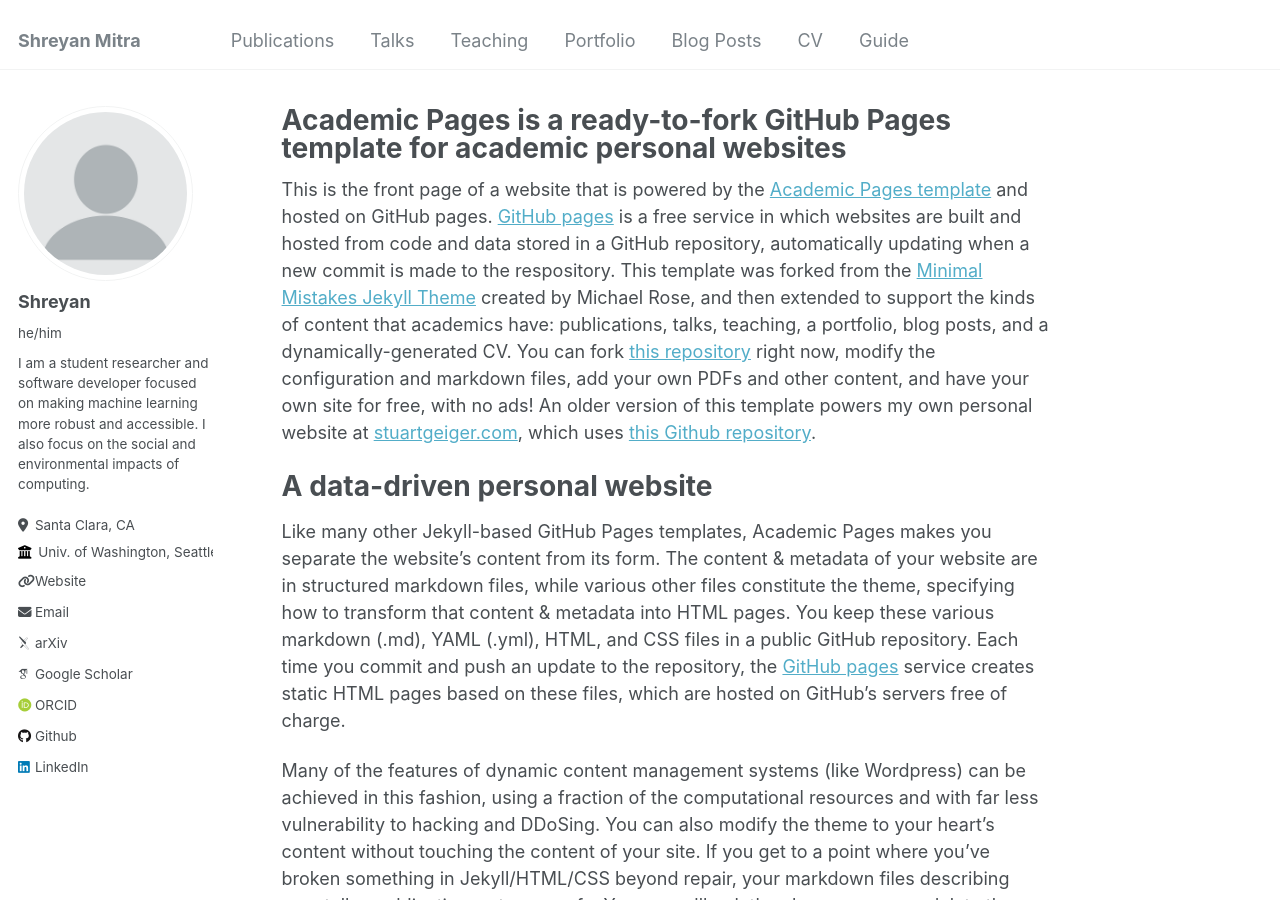
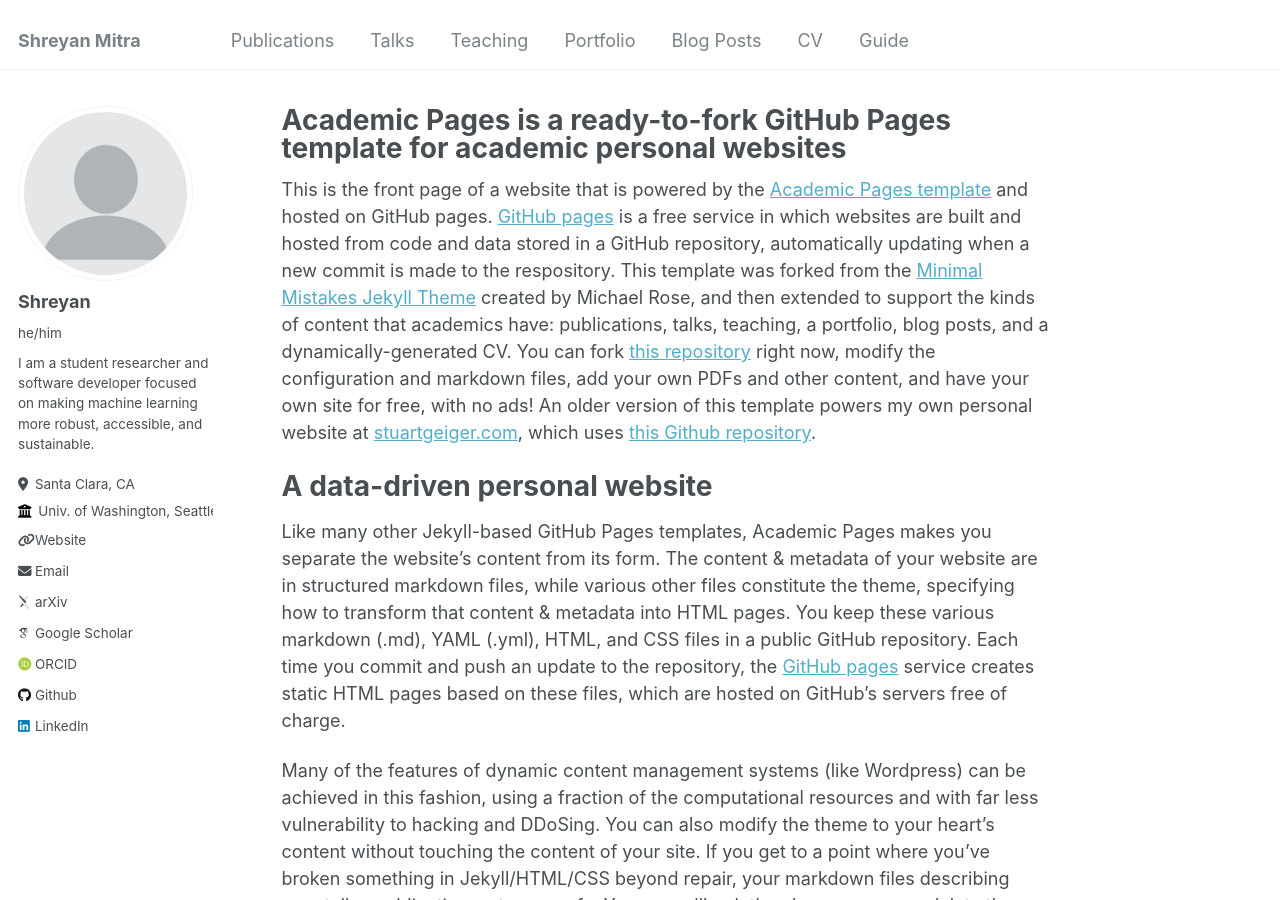
Before and after one commit to shreyanmitra/shreyanmitra.github.io, a Jekyll site: the page built from _pages/about.md, in a window 1280 px wide and 900 px high. Built offline with Jekyll 4.4.1, drawn with Linux system fonts in a browser that asks for light colours; some web fonts are replaced.

Commit message:
Update _config.yml

```diff
--- a/_config.yml
+++ b/_config.yml
@@ -24,7 +24,7 @@ author:
   avatar           : "profile.png"
   name             : "Shreyan"
   pronouns         : "he/him"
-  bio              : "I am a student researcher and software developer focused on making machine learning more robust and accessible. I also focus on the social and environmental impacts of computing."
+  bio              : "I am a student researcher and software developer focused on making machine learning more robust, accessible, and sustainable."
   location         : "Santa Clara, CA"
   employer         : "Univ. of Washington, Seattle"
   uri              : "shreyanmmitra.wordpress.com"
```
